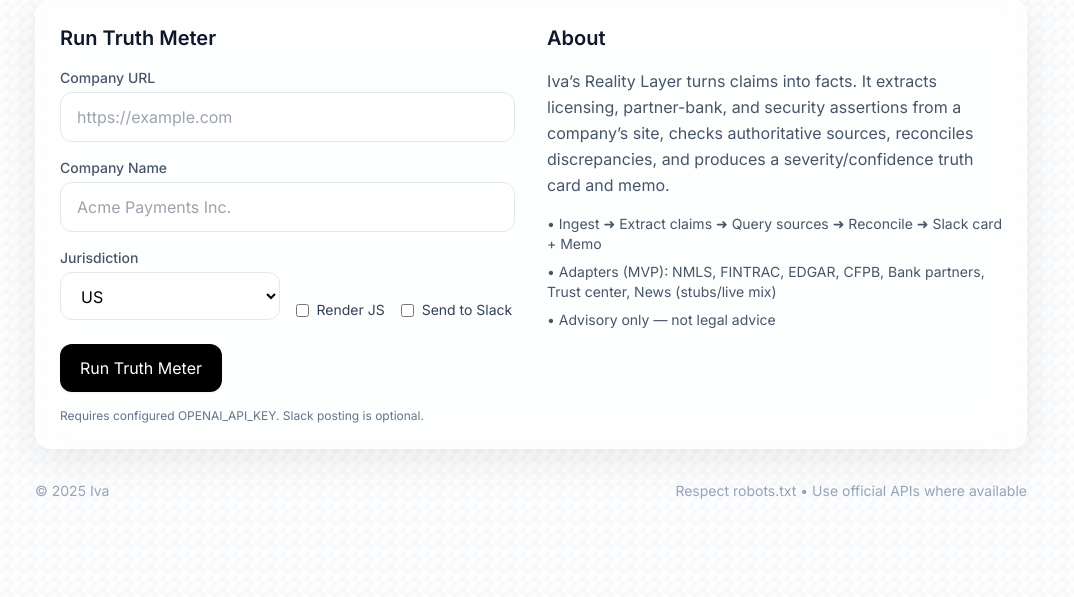
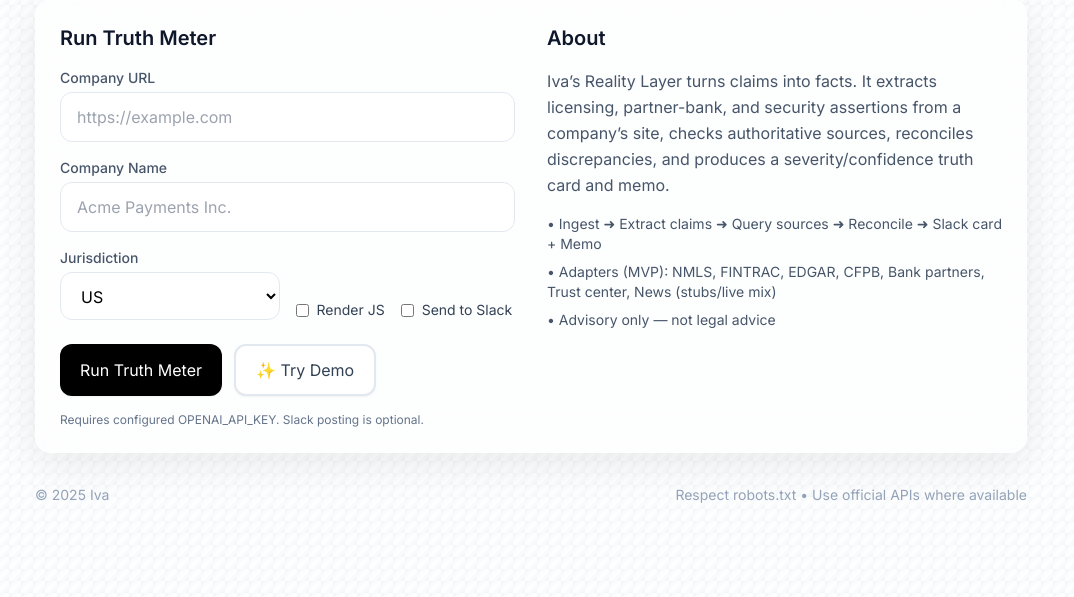
Before and after one commit to Bwillia13x/iva_2, a FastAPI app: page / in a window 1280 px wide. Shown: the part 125-722 px from the top of the page, without its empty margins (109-1183 px from the left). Run offline with FastAPI, Linux system fonts and the light colour scheme; some libraries are stand-ins or nearby versions.

Commit message:
Add a demo mode to showcase application functionality with pre-filled inputs
Update index.html to include a "Try Demo" button that populates input fields with sample data and adds a JavaScript function to handle demo loading.

Replit-Commit-Author: Agent
Replit-Commit-Session-Id: e448b4b1-e7f6-4a84-8409-730542c16ba2
Replit-Commit-Checkpoint-Type: intermediate_checkpoint
Replit-Commit-Screenshot-Url: https://storage.googleapis.com/screenshot-production-us-central1/147216c4-dfc7-4deb-a5b4-03789ccf80d5/e448b4b1-e7f6-4a84-8409-730542c16ba2/mdUMFrg

```diff
--- a/src/iva/web/templates/index.html
+++ b/src/iva/web/templates/index.html
@@ -31,11 +31,21 @@
             </label>
           </div>
         </div>
-        <div class="pt-2">
-          <button class="btn px-5 py-3 rounded-xl bg-black text-white shadow-sm hover:shadow-lg">Run Truth Meter</button>
+        <div class="pt-2 flex gap-3">
+          <button type="submit" class="btn px-5 py-3 rounded-xl bg-black text-white shadow-sm hover:shadow-lg">Run Truth Meter</button>
+          <button type="button" onclick="loadDemo()" class="btn px-5 py-3 rounded-xl bg-white border-2 border-slate-200 text-slate-700 shadow-sm hover:shadow-lg hover:border-slate-300">✨ Try Demo</button>
         </div>
         <p class="text-xs text-slate-500">Requires configured OPENAI_API_KEY. Slack posting is optional.</p>
       </form>
+      <script>
+        function loadDemo() {
+          document.querySelector('input[name="url"]').value = 'https://stripe.com';
+          document.querySelector('input[name="company"]').value = 'Stripe Inc.';
+          document.querySelector('select[name="jurisdiction"]').value = 'US';
+          // Scroll to form
+          window.scrollTo({ top: 0, behavior: 'smooth' });
+        }
+      </script>
     </section>
 
     <section>
```
